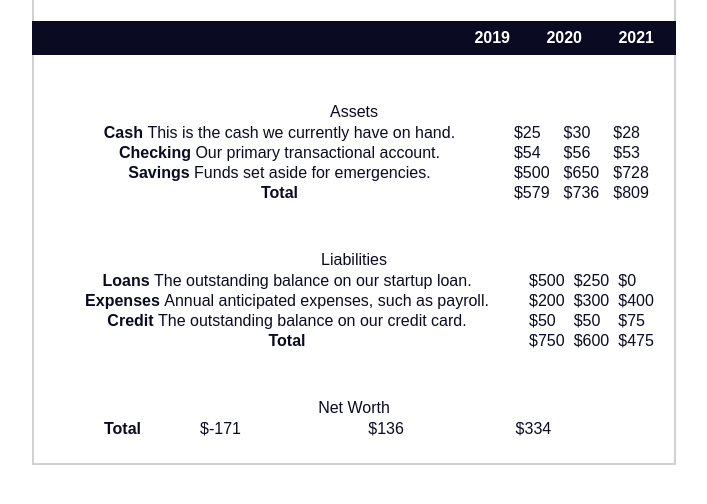
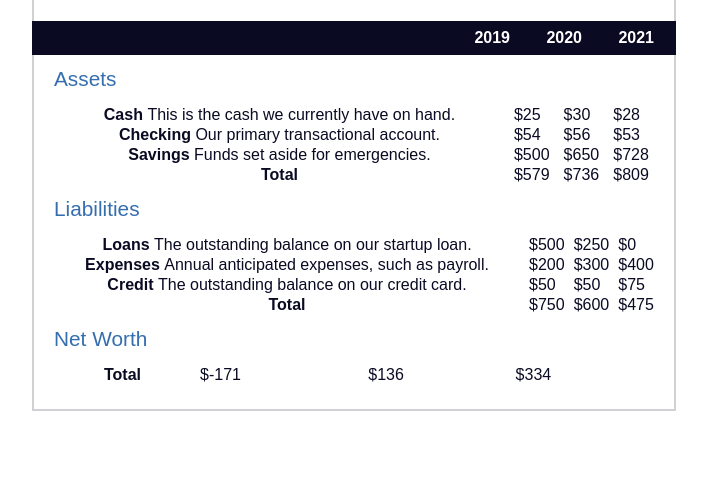
Before and after one commit to AbuTalha3/Balance-Sheet---FCC, a plain HTML site: page index.html in a window 1280 px wide. Shown: the part 106-610 px from the top of the page, without its empty margins (286-993 px from the left). Drawn offline with Linux system fonts and the light colour scheme.

Commit message:
Modify table caption

```diff
--- a/styles.css
+++ b/styles.css
@@ -79,3 +79,12 @@ table {
   position: relative;
   margin-top: 3rem;
 }
+
+table caption {
+  color: #356eaf;
+  font-size: 1.3em;
+  font-weight: normal;
+  position: absolute;
+  top: -2.25rem;
+  left: 0.5rem;
+}
```
